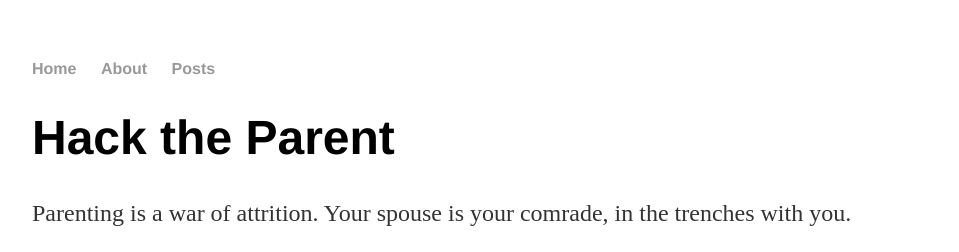
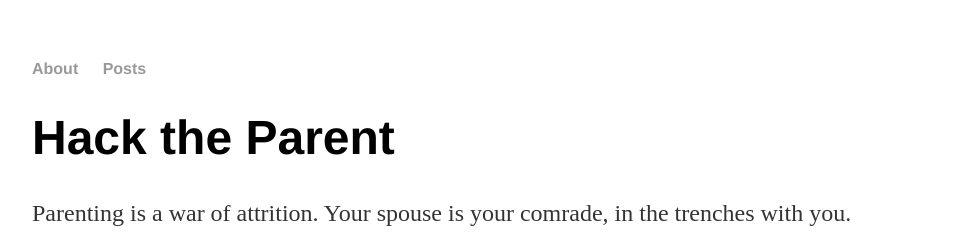
Before and after one commit to hacktheparent/hacktheparent.github.io, a Jekyll site: the page built from index.html, in a window 1280 px wide. Shown: the top 252 px of the page, without its empty margins (160-1119 px from the left). Built offline with Jekyll 4.4.1, drawn with Linux system fonts in a browser that asks for light colours.

Commit message:
update default.html

```diff
--- a/_layouts/default.html
+++ b/_layouts/default.html
@@ -8,8 +8,7 @@
 		<body>
 			<nav>
 	    		<ul>
-	        		<li><a href="/">Home</a></li>
-		        	<li><a href="/about">About</a></li>
+	        		<li><a href="/">About</a></li>
 	        		<li><a href="/posts">Posts</a></li>
 	    		</ul>
 			</nav>
```
